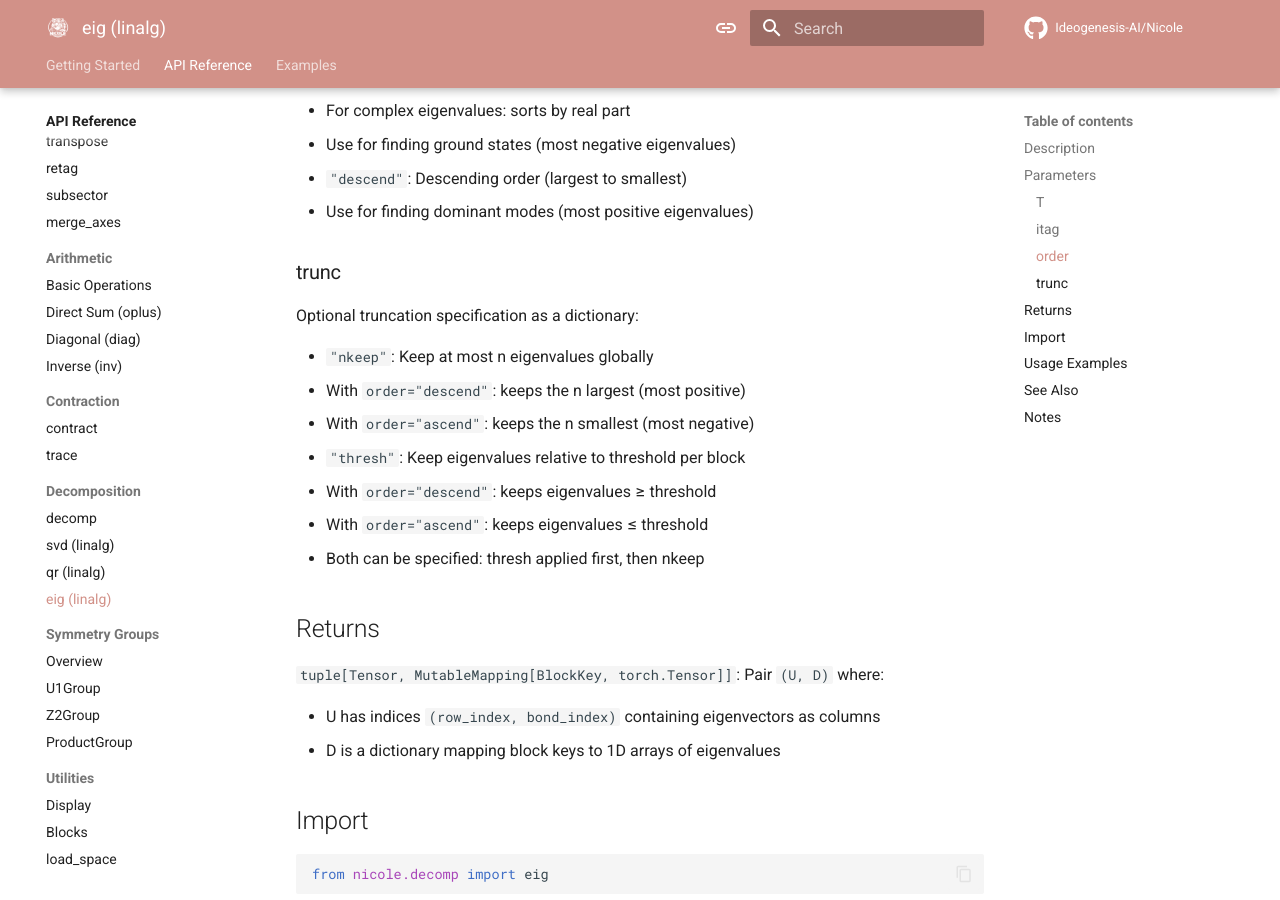
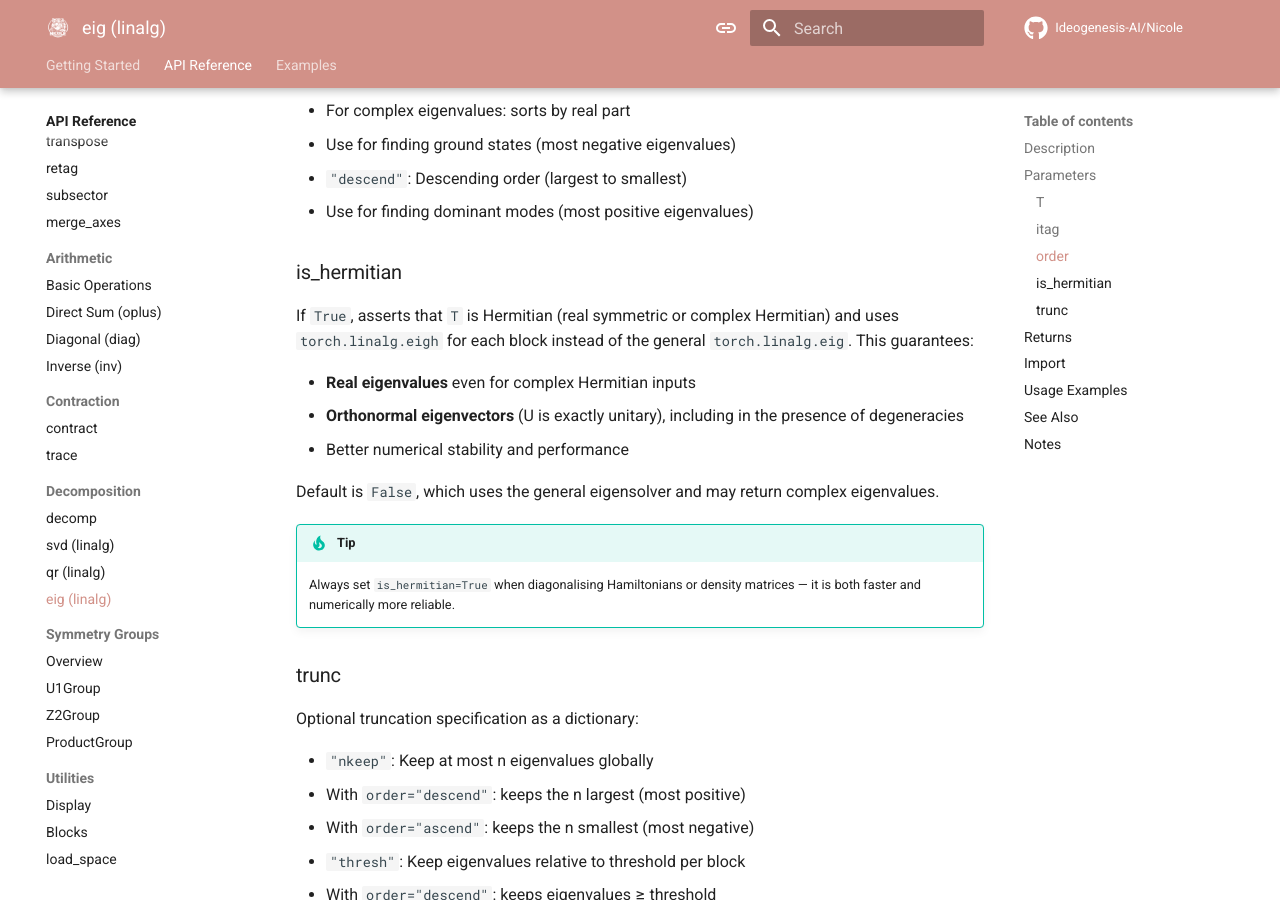
Before and after one commit to Ideogenesis-AI/Nicole, an MkDocs documentation site: the page built from docs/api/decomposition/eig.md, in a window 1280 px wide and 900 px high, scrolled down 1042 px. Built offline with MkDocs 1.6.1 and Material for MkDocs 9.7.7, drawn with Linux system fonts in a browser that asks for light colours; comment, search, counter and statistics services are not loaded; the version menu is left out; some of the changed text lies outside the part shown.

Commit message:
Enhance `eig` documentation to include `is_hermitian` parameter details, emphasizing its benefits for Hermitian matrices.
Clarified usage for improved numerical stability, performance, and guaranteed real eigenvalues. Added examples demonstrating its application in diagonalizing Hamiltonians and density matrices.

````diff
--- a/docs/api/decomposition/eig.md
+++ b/docs/api/decomposition/eig.md
@@ -33,6 +33,18 @@ Sorting order for eigenvalues:
   - Use for finding ground states (most negative eigenvalues)
 - `"descend"`: Descending order (largest to smallest)
   - Use for finding dominant modes (most positive eigenvalues)
+
+### is_hermitian
+If `True`, asserts that `T` is Hermitian (real symmetric or complex Hermitian) and uses `torch.linalg.eigh` for each block instead of the general `torch.linalg.eig`. This guarantees:
+
+- **Real eigenvalues** even for complex Hermitian inputs
+- **Orthonormal eigenvectors** (U is exactly unitary), including in the presence of degeneracies
+- Better numerical stability and performance
+
+Default is `False`, which uses the general eigensolver and may return complex eigenvalues.
+
+!!! tip
+    Always set `is_hermitian=True` when diagonalising Hamiltonians or density matrices — it is both faster and numerically more reliable.
 
 ### trunc
 Optional truncation specification as a dictionary:
@@ -83,6 +95,12 @@ U, D_blocks = eig(T, order="ascend", trunc={"thresh": -0.5})
 
 # Apply both: keep eigenvalues >= 0.1, then keep top 5
 U, D_blocks = eig(T, order="descend", trunc={"thresh": 0.1, "nkeep": 5})
+
+# Hermitian eigensolver — real eigenvalues, orthonormal eigenvectors
+U, D_blocks = eig(T, is_hermitian=True)
+
+# Hermitian + keep 5 lowest eigenvalues (e.g. ground state and low-lying excitations)
+U, D_blocks = eig(T, is_hermitian=True, order="ascend", trunc={"nkeep": 5})
 ```
 
 ## See Also
@@ -99,4 +117,5 @@ U, D_blocks = eig(T, order="descend", trunc={"thresh": 0.1, "nkeep": 5})
 - Use `order="descend"` to find dominant modes (largest/most positive eigenvalues)
 - For complex eigenvalues, sorting is by real part only
 - When both thresh and nkeep specified: thresh is applied per-block first, then nkeep globally
-- Eigenvectors are stored as columns of U, normalized to be unitary (or as close as possible)
+- Use `is_hermitian=True` for Hamiltonians and density matrices: eigenvalues are guaranteed real and eigenvectors are exactly orthonormal
+- Without `is_hermitian=True`, eigenvalues may be complex and eigenvectors are only column-normalised
````
